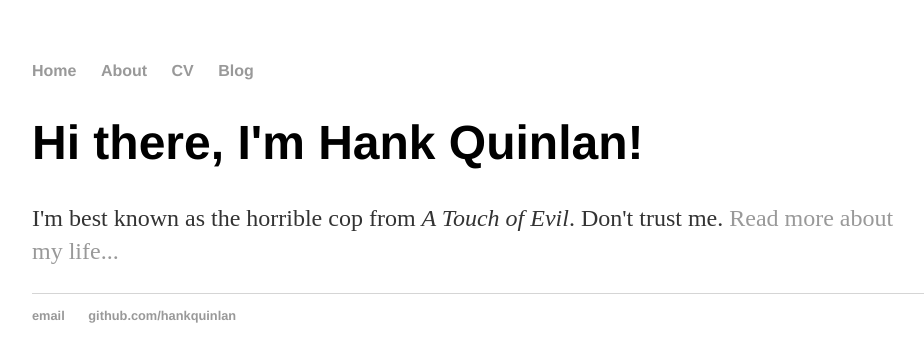
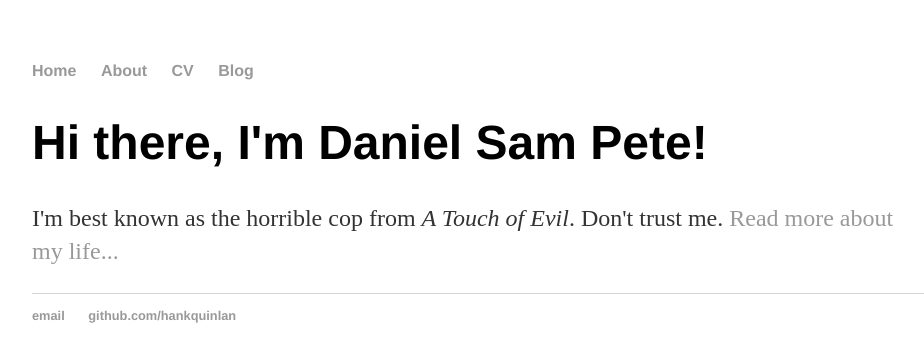
Before and after one commit to danielsampete/danielsampete.github.io, a Jekyll site: the page built from index.html, in a window 1280 px wide. Shown: the top 362 px of the page, without its empty margins (160-1084 px from the left). Built offline with Jekyll 4.4.1, drawn with Linux system fonts in a browser that asks for light colours.

Commit message:
Update index.html

```diff
--- a/index.html
+++ b/index.html
@@ -1,9 +1,9 @@
 ---
 layout: default
-title: Hank Quinlan, Horrible Cop
+title: Daniel Sam Pete Thiyagu
 ---
 
 		<div class="blurb">
-			<h1>Hi there, I'm Hank Quinlan!</h1>
+			<h1>Hi there, I'm Daniel Sam Pete!</h1>
 			<p>I'm best known as the horrible cop from <em>A Touch of Evil</em>. Don't trust me. <a href="/about">Read more about my life...</a></p>
 		</div>
```
